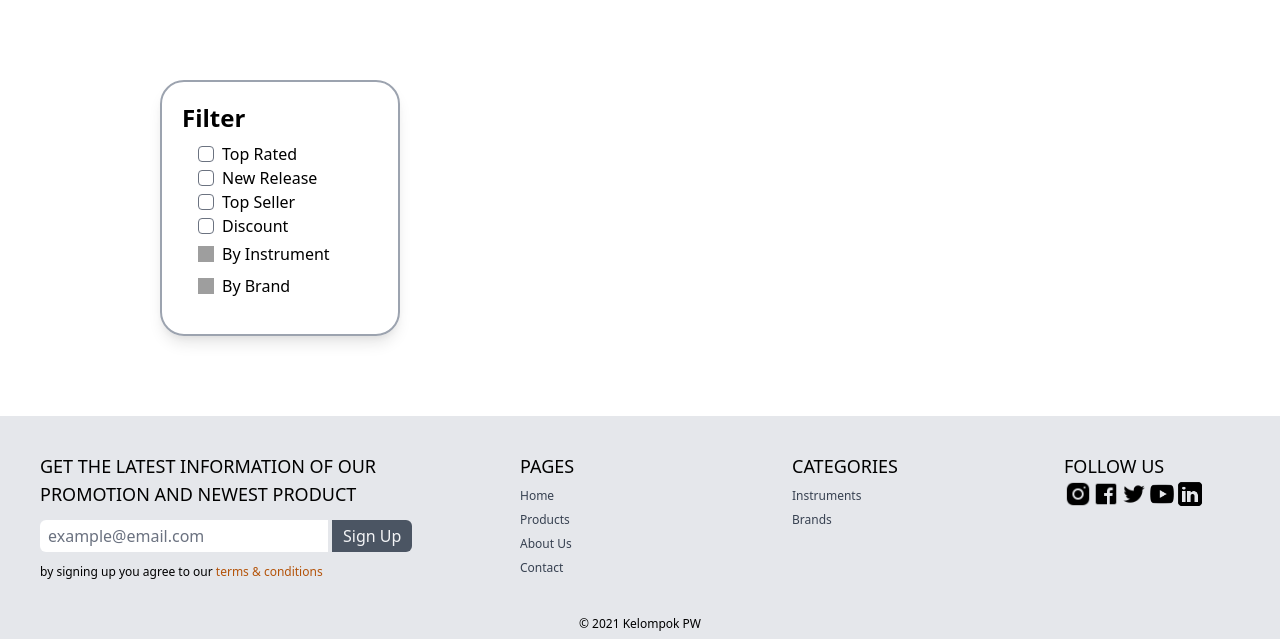
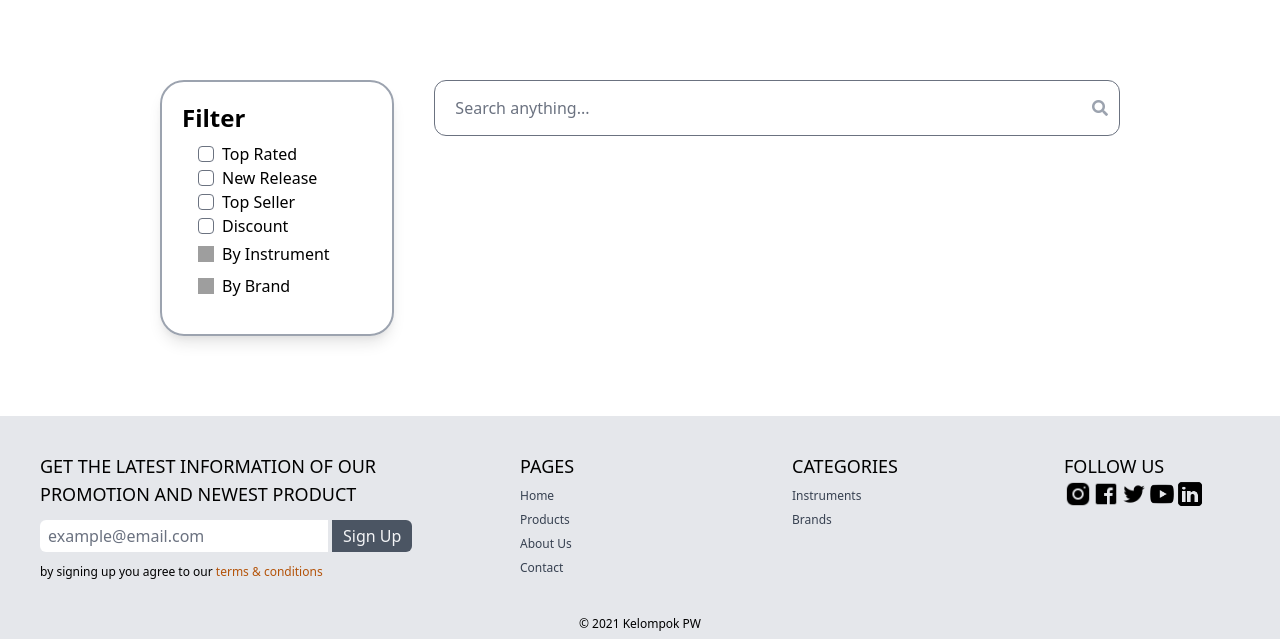
Before and after one commit to Frozen-Coconut/ProjectPW, a PHP site: page /catalogs.php in a window 1280 px wide. Shown: the part 64-703 px from the top of the page. Run offline with PHP 8.4, Linux system fonts and the light colour scheme; data that the repository does not hold is empty; style sheets or scripts are compiled from the project's sources; some libraries are stand-ins or nearby versions; grey boxes are pictures that could not be loaded.

Commit message:
Add Search Bar to Catalogs Page

```diff
--- a/ajax/listCategories.php
+++ b/ajax/listCategories.php
@@ -11,7 +11,7 @@
         foreach ($arr as $key => $value) {
 ?>
 <label class="inline-flex items-center transform scale-90">
-    <input type="checkbox" value="<?= $value["name"] ?>" class="rounded" name="filter">
+    <input type="checkbox" value="<?= $value["name"] ?>" class="rounded cursor-pointer">
     <span class="ml-2"><?= $value["name"] ?></span>
 </label>
 <?php
--- a/ajax/loadCategories.php
+++ b/ajax/loadCategories.php
@@ -16,9 +16,9 @@
         foreach ($arr as $key => $value) {
             $image = $value["image"];
 ?>
-<div class="w-40 h-40 border-2 rounded-xl border-black mr-6 flex justify-center items-center" name="category">
+<div class="w-40 h-40 border-2 rounded-xl border-black mr-6 flex flex-col justify-center items-center cursor-pointer">
     <img src="<?= $image ?>" alt="<?= $value["name"] ?>" class="w-32 h-32 rounded-xl">
-    <p class="hidden"><?= $value["name"] ?></p>
+    <p><?= $value["name"] ?></p>
 </div>
 <?php
         }
--- a/catalogs.php
+++ b/catalogs.php
@@ -6,30 +6,35 @@
             <div class="flex flex-col border-2 border-gray-400 rounded-3xl shadow-lg pl-5 pt-5 pb-8 w-60">
                 <p class="text-2xl font-bold">Filter</p>
                 <div class="flex flex-col ml-4 mt-2">
-                    <label for="topRated" class="inline-flex items-center">
-                        <input type="checkbox" value="Top Rated" class="rounded" name="filter">
+                    <label class="inline-flex items-center">
+                        <input type="checkbox" value="Top Rated" class="rounded cursor-pointer" name="filter">
                         <span class="ml-2">Top Rated</span>
                     </label>
-                    <label for="newRelease" class="inline-flex items-center">
-                        <input type="checkbox" value="New Release" class="rounded" name="filter">
+                    <label class="inline-flex items-center">
+                        <input type="checkbox" value="New Release" class="rounded cursor-pointer" name="filter">
                         <span class="ml-2">New Release</span>
                     </label>
-                    <label for="topSeller" class="inline-flex items-center">
-                        <input type="checkbox" value="Top Seller" class="rounded" name="filter">
+                    <label class="inline-flex items-center">
+                        <input type="checkbox" value="Top Seller" class="rounded cursor-pointer" name="filter">
                         <span class="ml-2">Top Seller</span>
                     </label>
-                    <label for="discount" class="inline-flex items-center">
-                        <input type="checkbox" value="Discount" class="rounded" name="filter">
+                    <label class="inline-flex items-center">
+                        <input type="checkbox" value="Discount" class="rounded cursor-pointer" name="filter">
                         <span class="ml-2">Discount</span>
                     </label>
-                    <p class="inline-flex items-center my-1" name="toggle"><img src="https://icon-library.com/images/dropdown-icon/dropdown-icon-14.jpg" alt="*" class="w-4 h-4 mr-2"><span>By Instrument</span></p>
+                    <p class="inline-flex items-center my-1 cursor-pointer" name="toggle"><img src="https://icon-library.com/images/dropdown-icon/dropdown-icon-14.jpg" alt="*" class="w-4 h-4 mr-2"><span>By Instrument</span></p>
                     <div id="byInstrument" class="flex flex-col ml-4"></div>
-                    <p class="inline-flex items-center my-1 toggle" name="toggle"><img src="https://icon-library.com/images/dropdown-icon/dropdown-icon-14.jpg" alt="*" class="w-4 h-4 mr-2"><span>By Brand</span></p>
+                    <p class="inline-flex items-center my-1 toggle cursor-pointer" name="toggle"><img src="https://icon-library.com/images/dropdown-icon/dropdown-icon-14.jpg" alt="*" class="w-4 h-4 mr-2"><span>By Brand</span></p>
                     <div id="byBrand" class="flex flex-col ml-4"></div>
                 </div>
             </div>
-            <div class="flex flex-col">
-                <div></div> <!-- Search -->
+            <div class="flex flex-col ml-10" style="width: 55vw;">
+                <div>
+                    <div class="relative">
+                        <input type="text" class="w-full h-14 pl-5 pr-8 rounded-xl" placeholder="Search anything..." name="search">
+                        <div class="absolute top-4 right-3"><i class="fa fa-search text-gray-400 z-20 hover:text-gray-500 cursor-pointer" onclick="search();"></i></div>
+                    </div>
+                </div>
                 <div></div> <!-- Catalogs -->
             </div>
         </div>
@@ -41,9 +46,11 @@
             listCategories($('#byInstrument'), 'instrument');
             listCategories($('#byBrand'), 'brand');
 
-            let toggle = $('[name=toggle]');
-            toggle.css('cursor', 'pointer');
-            toggle.click(function(e) {
+            $('[name=filter]').click(function(e) {
+                alert($(this).val());
+            });
+
+            $('[name=toggle]').click(function(e) {
                 e.preventDefault();
                 $(this).next().slideToggle('slow');
                 $('img', this).toggleClass('transform -rotate-90');
@@ -59,9 +66,16 @@
                 },
                 success: function (response) {
                     container.html(response);
-                    $('[name=filter]').css('cursor', 'pointer');
+                    $('label>input', container).click(function(e) {
+                        alert($(this).val());
+                    });
                 }
             });
         }
+
+        function search() {
+            alert($('[name=search]').val());
+            $('[name=search]').val('');
+        }
     </script>
 <?php require_once("./util/docClose.php"); ?>
```
Also changed, not shown: categories.php (+8 -2 lines).
